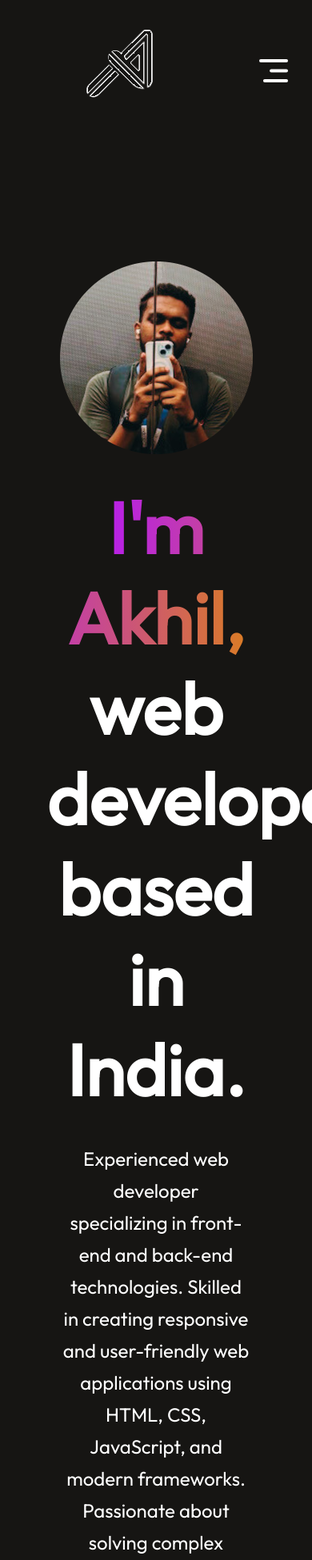
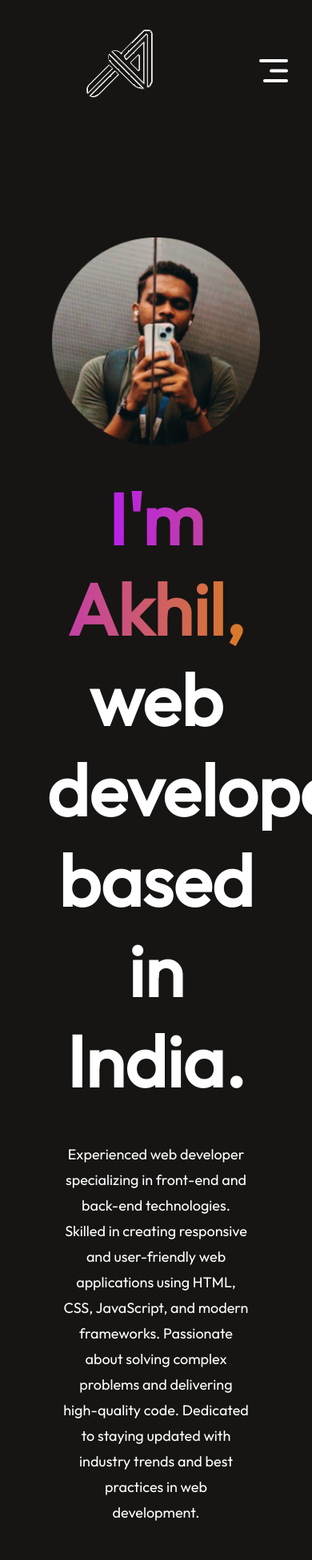
Before and after one commit to akhilpgvr/portfolio-react, a React (Vite) app: page / in a window 390 px wide. Shown: the top 1951 px of the page at 80% size. Built offline with nearby package versions, Linux system fonts and the light colour scheme.

Commit message:
responsive -- completed hero component

```diff
--- a/src/components/Hero/Hero.css
+++ b/src/components/Hero/Hero.css
@@ -51,3 +51,35 @@
 .hero-resume:hover{
     border-color: #B415FF
 }
+@media(max-width: 768px){
+    .hero img{
+        margin-top: 120px;
+        width: 260px;
+    }
+    .hero h1{
+        margin-top: 50px;
+        width: 90%;
+        font-size: 50px;
+    }
+    .hero p{
+        width: 60%;
+        font-size: 18px;
+        line-height: 32px;
+        margin: 10px 0px;
+    }
+    .hero-action{
+        gap: 16px;
+        font-size: 18px;
+        font-weight: 500;
+        margin-bottom: 50px;
+    }
+    .hero-connect{
+        padding: 20px 30px;
+        border-radius: 40px;
+    }
+    .hero-resume{
+        padding: 20px 50px;
+        border-radius: 40px;
+    }
+
+}
```
